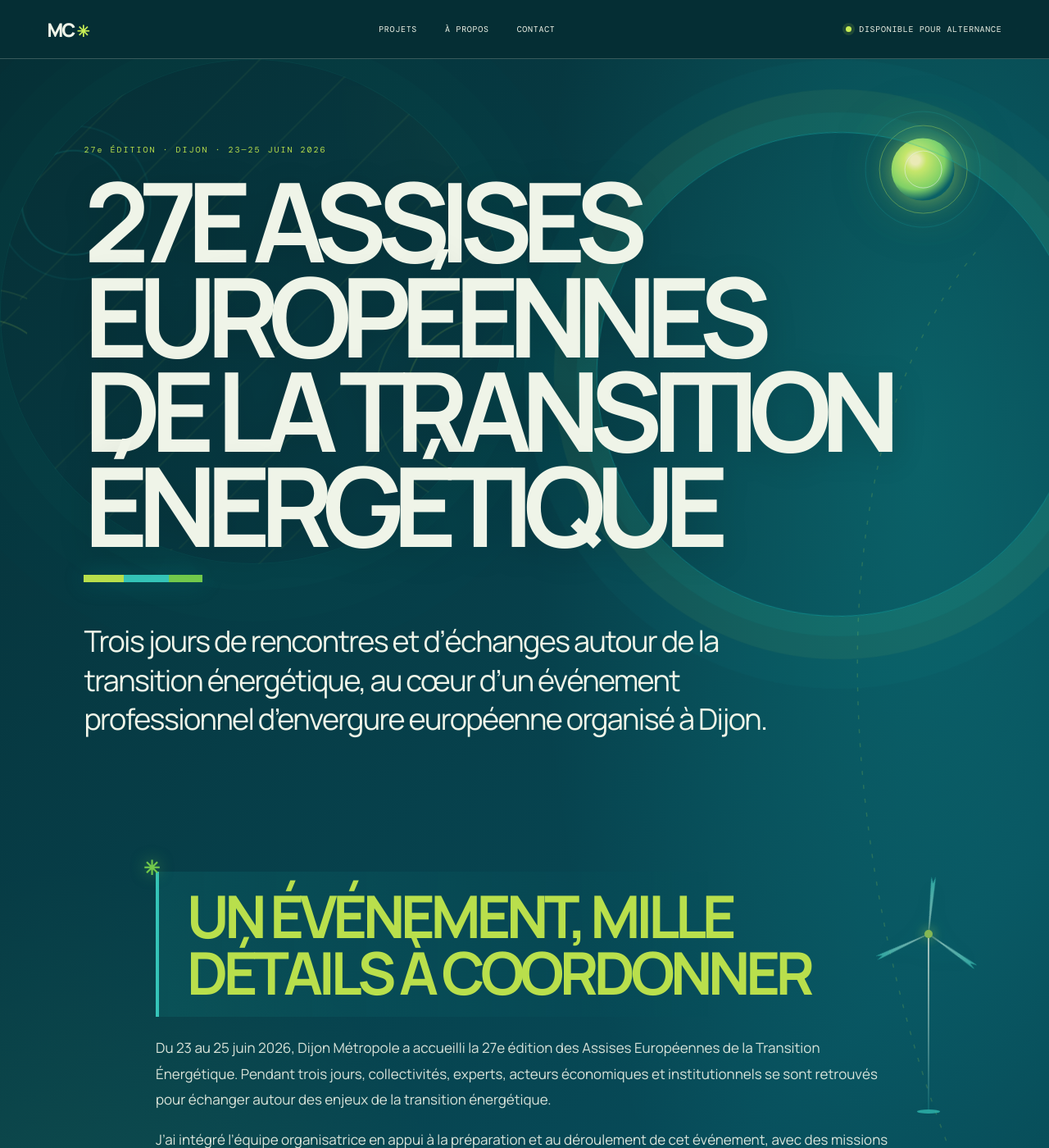
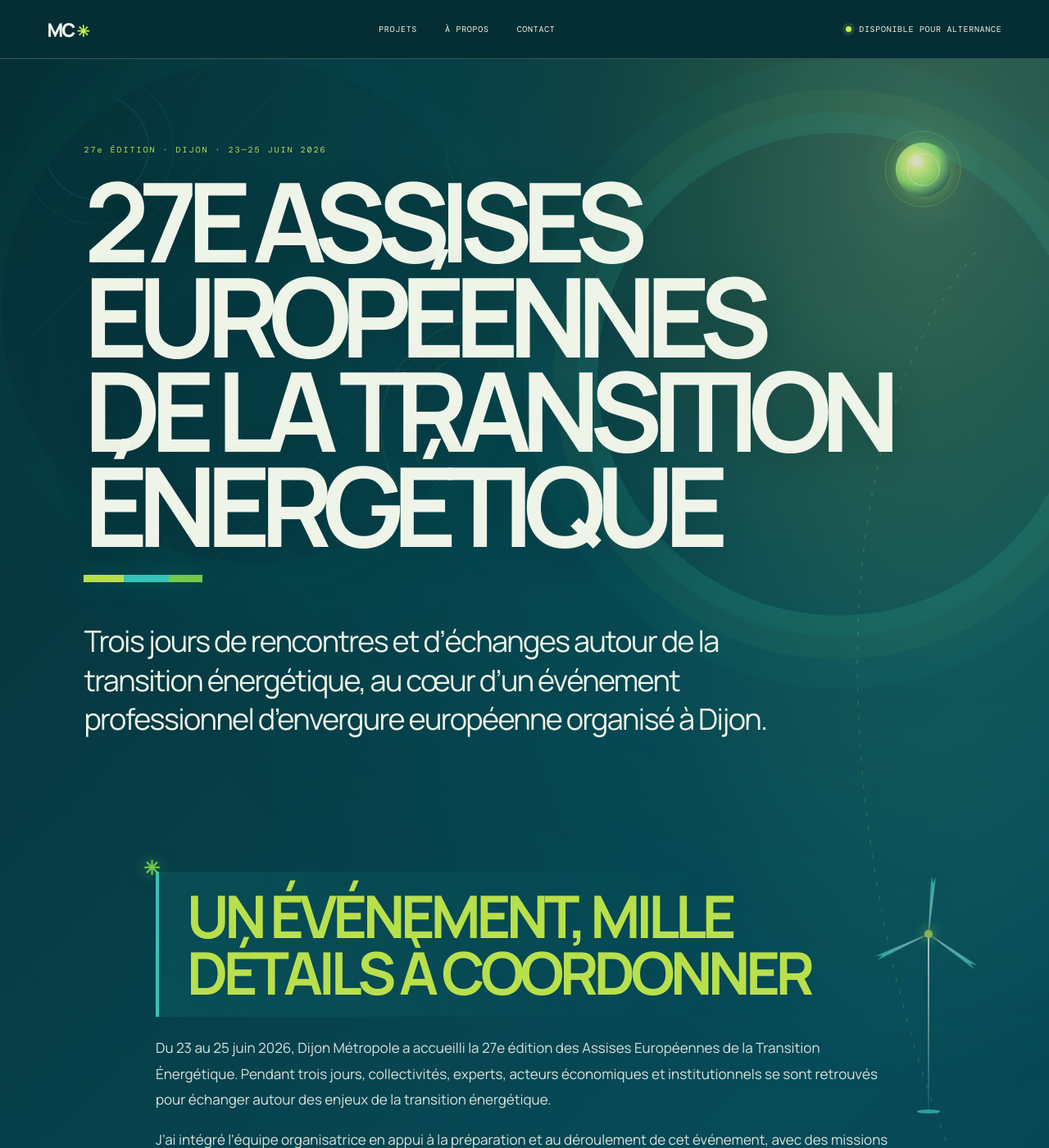
Before and after one commit to marie04caboche-source/portfolio, a Jekyll site: the page built from _projects/assises-transition-energetique.md, in a window 1280 px wide and 1400 px high. Shown: the whole window at 82% size. Built offline with Jekyll 4.4.1, drawn with Linux system fonts in a browser that asks for light colours.

Commit message:
Enhance Assises animated daylight and move solar panels aside

```diff
--- a/assets/css/style.css
+++ b/assets/css/style.css
@@ -1188,3 +1188,47 @@ body:has(.assises-world) .nav-availability i { background: var(--a-lime); box-sh
 .creative-slide-caption strong{font-size:15px}
 }
 @media(prefers-reduced-motion:reduce){.creative-gallery:before,.creative-gallery:after,.creative-art-cross{animation:none!important}.creative-slide,.art-orbit,.art-disc,.creative-progress i{transition:none!important}}
+
+
+/* Assises energy scene — stronger scroll-reactive daylight, with clear reading zones */
+.assises-world {
+  background:
+    radial-gradient(ellipse at var(--sun-x,50%) var(--sun-y,8%), rgba(200,238,85,var(--sun-glow,.12)), transparent 25%),
+    radial-gradient(ellipse at calc(100% - var(--sun-x,50%)) calc(100% - var(--sun-y,8%)), rgba(22,184,176,var(--ambient-glow,.2)), transparent 42%),
+    linear-gradient(135deg, #062f35 0%, #074b59 48%, #06353e 100%);
+  transition:background 1.2s ease;
+}
+.assises-world:before {
+  opacity:calc(.55 + var(--daylight,0) * .25);
+  background:
+    repeating-linear-gradient(135deg, transparent 0 42px, rgba(200,238,85,calc(.045 + var(--daylight,0) * .055)) 43px 44px, transparent 45px 88px),
+    radial-gradient(circle at 18% 24%, transparent 0 62px, rgba(22,184,176,.22) 63px 64px, transparent 65px 92px, rgba(22,184,176,.12) 93px 94px, transparent 95px),
+    radial-gradient(circle at 91% 62%, transparent 0 95px, rgba(200,238,85,calc(.12 + var(--daylight,0) * .12)) 96px 97px, transparent 98px 132px, rgba(200,238,85,.12) 133px 134px, transparent 135px);
+  background-size:auto,520px 520px,680px 680px;
+}
+.assises-world .energy-scene:before {
+  content:"";position:absolute;inset:0;pointer-events:none;
+  background:
+    radial-gradient(circle at var(--sun-x,50%) var(--sun-y,8%), rgba(255,245,174,var(--sun-glow,.14)) 0, rgba(200,238,85,calc(var(--sun-glow,.14) * .58)) 8%, rgba(22,184,176,.08) 18%, transparent 34%),
+    linear-gradient(115deg,rgba(200,238,85,calc(var(--daylight,0) * .035)),transparent 38%,rgba(22,184,176,calc(var(--daylight,0) * .09)));
+  mix-blend-mode:screen;transition:opacity .5s ease;
+}
+.assises-world .energy-sun {
+  width:clamp(38px,5.2vw,70px);
+  opacity:var(--sun-opacity, .88);
+  filter:blur(var(--sun-softness,0px));
+  background:radial-gradient(circle at 38% 35%,#fffbdc 0 7%,#e5f88a 19%,#9be36c 47%,rgba(22,184,176,.08) 74%);
+  box-shadow:0 0 18px rgba(200,238,85,.4),0 0 52px rgba(200,238,85,.22),0 0 115px rgba(22,184,176,.13);
+  transition:opacity .45s ease,filter .45s ease,box-shadow .8s ease;
+}
+.assises-world .energy-sun:before,.assises-world .energy-sun:after { opacity:var(--sun-ring-opacity,.65);transition:opacity .4s ease; }
+.assises-world .energy-sun.is-behind-copy { opacity:.16;filter:blur(5px); }
+.assises-world .energy-panels { left:auto;right:3.5%;top:79%;width:clamp(175px,25vw,320px);opacity:.68; }
+.assises-world .energy-flow { opacity:calc(.22 + var(--daylight,0) * .24);filter:drop-shadow(0 0 8px rgba(200,238,85,.32)); }
+.assises-world .energy-flow-two { opacity:calc(.12 + var(--daylight,0) * .2); }
+.assises-world .detail-hero:before { border-color:rgba(22,184,176,calc(.28 + var(--daylight,0) * .24));box-shadow:0 0 0 24px rgba(22,184,176,.07),0 0 0 52px rgba(200,238,85,calc(.035 + var(--daylight,0) * .055)),0 0 0 88px rgba(22,184,176,.04); }
+.assises-world .detail-body h2.is-lit { color:#efffa8;text-shadow:0 0 28px rgba(200,238,85,.3),0 0 65px rgba(22,184,176,.18); }
+@media(max-width:700px) {
+ .assises-world .energy-panels { right:1%;left:auto;top:89%;width:55vw;opacity:.48; }
+ .assises-world .energy-sun { width:38px; }
+}
```
